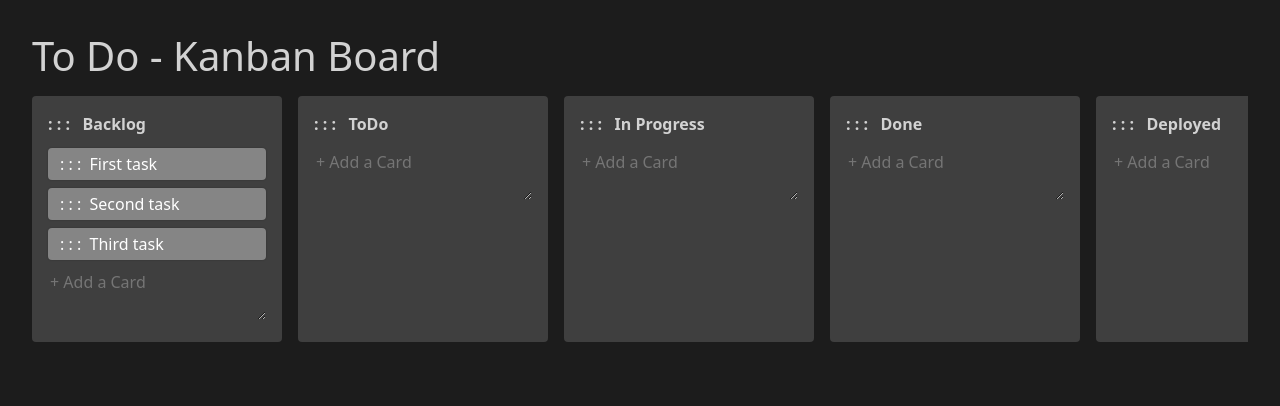
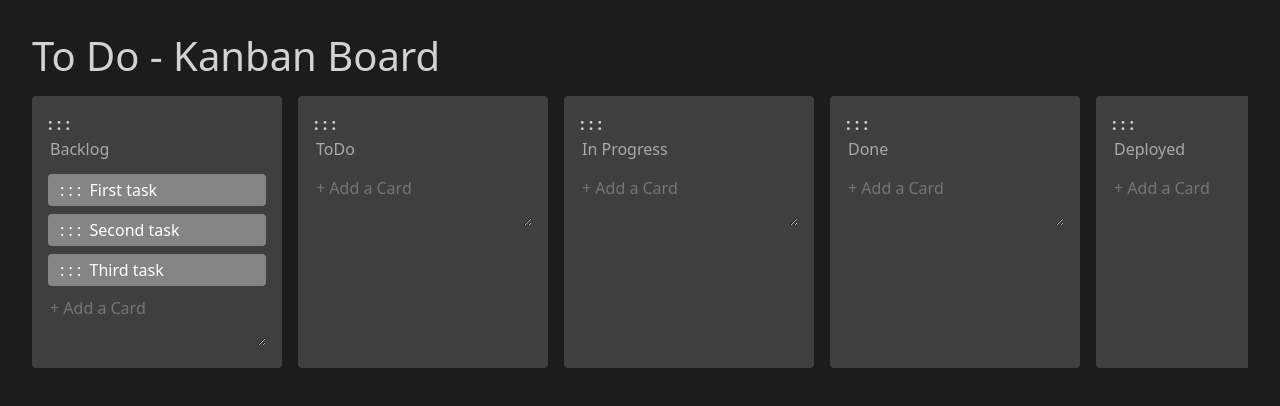
Before and after one commit to hamperl-design/vue-trello-board, a Vue app: page / in a window 1280 px wide. Shown: the top 406 px of the page. Built offline with nearby package versions, Linux system fonts and the light colour scheme.

Commit message:
add and remove columns

```diff
--- a/src/modules/board/views/TrelloBoard.vue
+++ b/src/modules/board/views/TrelloBoard.vue
@@ -1,5 +1,5 @@
 <script lang="ts" setup="">
-import {ref} from "vue";
+import {nextTick, ref} from "vue";
 import type {Column, Task} from "@/types";
 import {nanoid} from "nanoid";
 import TrelloBoardTask from "@/modules/board/views/components/TrelloBoardTask.vue";
@@ -36,9 +36,22 @@ const columns = ref<Column[]>([
     {id: nanoid(), title: 'Deployed', tasks: []},
 ])
 const alt = useKeyModifier('Control')
+const createColumn = () => {
+    const column: Column = {
+        id: nanoid(),
+        title: '',
+        tasks: []
+    }
+
+    columns.value.push(column)
+    nextTick(() => {
+        (document.querySelector('.__column:last-of-type .title-input') as HTMLInputElement).focus()
+    })
+}
 </script>
 
 <template>
+    <div class="board-wrapper">
     <draggable
         v-model="columns"
         group="columns"
@@ -51,7 +64,13 @@ const alt = useKeyModifier('Control')
               <div class="__column">
                   <header class="__header">
                       <DragHandle />
-                      {{ column.title }}
+                      <input
+                          class="__column-input title-input"
+                          @keyup.enter="($event.target as HTMLInputElement).blur()"
+                          @keydown.backspace="column.title === '' ? (columns = columns.filter(c => c.id !== column.id)) : null"
+                          type="text"
+                          v-model="column.title"
+                      />
                   </header>
                   <draggable
                       v-model="column.tasks"
@@ -75,36 +94,61 @@ const alt = useKeyModifier('Control')
               </div>
           </template>
       </draggable>
+    <button
+        @click="createColumn"
+        class="__create-column"
+        >+ Add Another Column</button>
+    </div>
 </template>
 
 <style lang='scss'>
-
+.board-wrapper {
+    display: flex;
+    align-items: flex-start;
+    gap: 1rem;
+    overflow-x: auto;
     .board {
         display: flex;
         flex-direction: row;
         align-items: stretch;
         gap: 1rem;
-  overflow-x: auto;
+
         .__column {
             background-color: #3f3f3f;
             padding: 1rem;
             border-radius: 4px;
             min-width: 250px;
+
             &:hover {
                 background-color: #646464;
             }
+
             .__header {
                 font-weight: bold;
                 margin-bottom: 12px;
-    }
-    .__add-button {
+
+                .__column-input {
+                    background: transparent;
+                    max-width: 190px;
+                    border: none;
+                    border-radius: 4px;
                     color: #aaaaaa;
-      border: none;
-      background-color: transparent;
-      &:hover {
+
+                    &:focus {
+                        background: #ffffff;
                         color: #4d31b0;
+                        outline: none;
                     }
                 }
             }
         }
+    }
+
+    .__create-column {
+        background: #3f3f3f;
+        border: none;
+        padding: 5px;
+        opacity: 0.5;
+    }
+}
 </style>
--- a/src/modules/board/views/components/TrelloBoardTask.vue
+++ b/src/modules/board/views/components/TrelloBoardTask.vue
@@ -31,7 +31,7 @@ onKeyStroke("Backspace", (e: Event) => {
   padding: 4px 12px;
   margin-bottom: 0.5rem;
   border-radius: 4px;
-  box-shadow: 0 0 2px #00000044;
+  //box-shadow: 0 0 2px #00000044;
   max-width: 250px;
   display: flex;
   &:focus,
@@ -39,9 +39,7 @@ onKeyStroke("Backspace", (e: Event) => {
     outline: #4d31b0 auto 1px;
   }
 }
-.sortable-drag .task {
-  transform: rotate(5deg);
-}
+
 .sortable-ghost .task {
   position: relative;
   top: 0;
```
Lines whose indentation alone changed are shown as unchanged.
